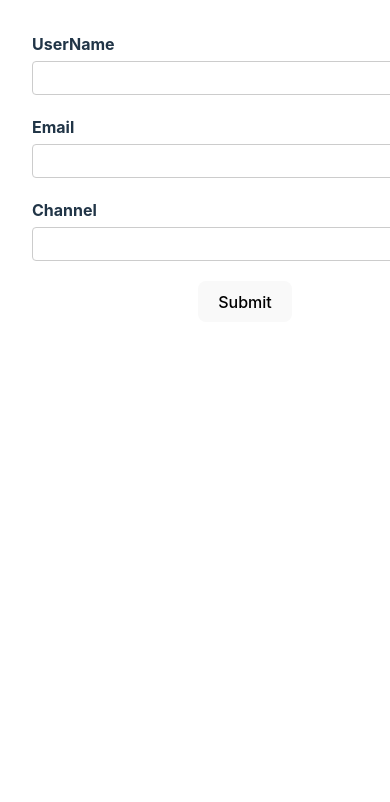
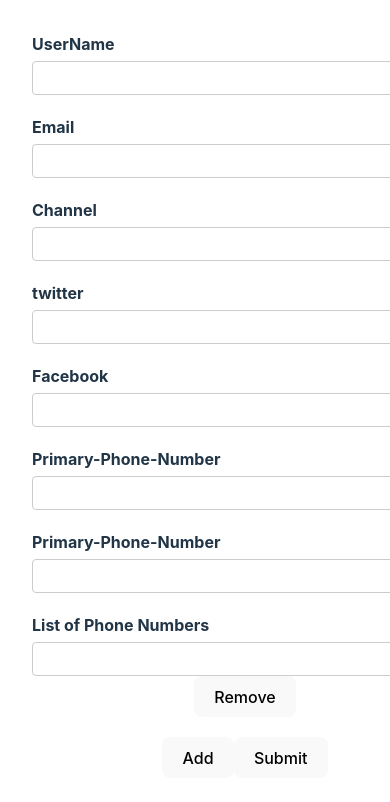
Before and after one commit to SvdNeo/react_hook_form, a React (Create React App) app: page / in a window 390 px wide. Shown: the top 802 px of the page. Built offline with nearby package versions, Linux system fonts and the light colour scheme.

Commit message:
provided dynamic fields to add and remove multiple phone numbers

```diff
--- a/src/components/YouTubeForm.tsx
+++ b/src/components/YouTubeForm.tsx
@@ -1,16 +1,46 @@
-import { useForm } from "react-hook-form";
+import { useForm, useFieldArray } from "react-hook-form";
 import { DevTool } from "@hookform/devtools";
 
 type formValues = {
   username: string;
   email: string;
   channel: string;
+  Social:{
+    twitter: string,
+    facebook:string
+  }
+  phoneNumbers: string[];
+  phNumbers : {
+    number: string
+  }[]
 };
 
 export const YouTubeForm = () => {
-  const form = useForm<formValues>();
+  const form = useForm<formValues>(
+    {
+      defaultValues: {
+        username: "",
+        email: "",
+        channel: "",
+        Social:{
+          twitter: "",
+          facebook:""
+        },
+        phoneNumbers: ["",""],
+        phNumbers:[{
+          number:""
+        }]
+      },
+
+
+    },
+  );
   const { register, control, handleSubmit, formState } = form;
   const { errors } = formState;
+  const {fields,append,remove}  = useFieldArray({
+    control,
+    name: "phNumbers"
+  })
   const onSubmit = (data: formValues) => {
     console.log(data);
   };
@@ -38,10 +68,15 @@ export const YouTubeForm = () => {
                 value: /^[a-zA-Z0-9._-]+@[a-zA-Z0-9.-]+\.[a-zA-Z]{2,4}$/,
                 message: "invalid email",
               },
-              validate: (fieldValue) => {
-                return (
-                  fieldValue !== "admin@example.com" || "Enter different mail id"
-                );
+              validate: {
+                notValid:(fieldValue) => {
+                  return (
+                    fieldValue !== "admin@example.com" || "Enter different mail id"
+                  );
+                },
+                notBlackListed: (fieldValue) => {
+                return (!fieldValue.endsWith("@badDomain.com") || "This domain is not supported")
+              },
               },
             })}
           />
@@ -58,6 +93,57 @@ export const YouTubeForm = () => {
           />
           <p className="error">{errors.channel?.message}</p>
         </div>
+        <div className="form-control">
+          <label htmlFor="twitter">twitter</label>
+          <input
+            type="text"
+            id="channel"
+            {...register("Social.twitter")}
+          />
+
+        </div>
+        <div className="form-control">
+          <label htmlFor="facebook">Facebook</label>
+          <input
+            type="text"
+            id="channel"
+            {...register("Social.facebook")}
+          />
+
+        </div>
+        <div className="form-control">
+          <label htmlFor="primary-phone-number">Primary-Phone-Number</label>
+          <input
+            type="text"
+            id="primary"
+            {...register("phoneNumbers.0")}
+          />
+
+        </div>
+        <div className="form-control">
+          <label htmlFor="secondary-phone-number">Primary-Phone-Number</label>
+          <input
+            type="text"
+            id="secondary"
+            {...register("phoneNumbers.1")}
+          />
+
+        </div>
+        <div>
+            <label>List of Phone Numbers</label>
+            <div>
+              {fields.map((field,index)=>{
+                return(
+                  <div className="form-control" key={field.id}>
+                    <input type="text" {...register(`phNumbers.${index}.number` as const)}/>
+                    <button type="button" onClick={()=>remove(index)}>Remove</button>
+                  </div>
+                )
+                })
+              }
+            </div>
+          </div>
+       <button type="button" onClick={()=>append({number:""})}>Add</button>
         <button type="submit">Submit</button>
       </form>
       <DevTool control={control} />
```
